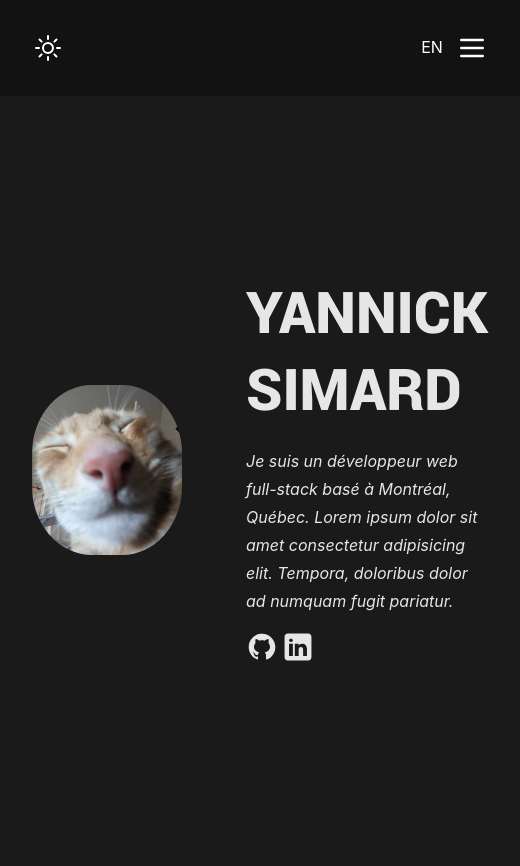
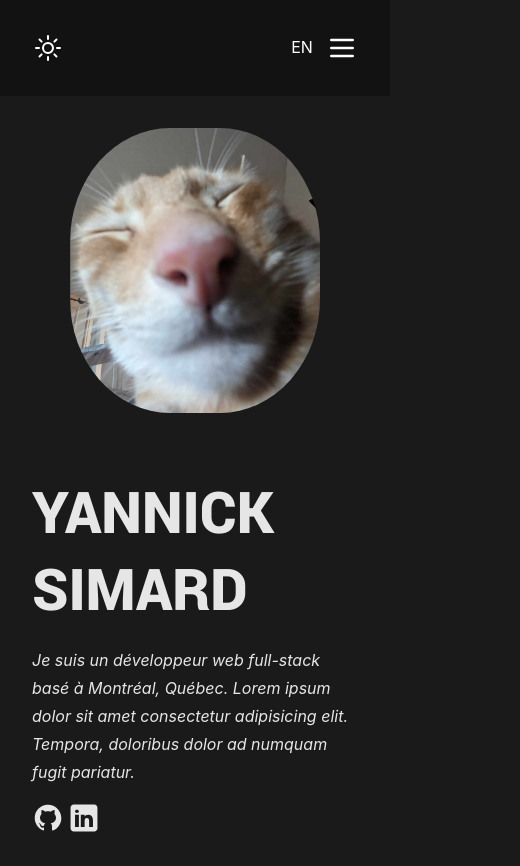
Before and after one commit to ysimard94/portfolio, a Vue app: page / in a window 390 px wide. Shown: the whole page, 520 px wide, since content can reach past the window. Before the commit the page ends 844 px from the top, so only its background shows below. Built offline with nearby package versions, Linux system fonts and the light colour scheme.

Commit message:
Adjusted breaking points

```diff
--- a/src/App.vue
+++ b/src/App.vue
@@ -96,6 +96,12 @@ main {
     margin-top: 2rem;
 }
 
+@media (max-width: 950px) {
+    .container {
+        grid-template-columns: 300px 1fr;
+    }
+}
+
 @media (max-width: 800px) {
     .container {
         grid-template-columns: 1fr;
--- a/src/components/Navigation.vue
+++ b/src/components/Navigation.vue
@@ -143,6 +143,7 @@ const closeMenu = () => {
 
 <style scoped>
 header {
+    display: grid;
     position: sticky;
     top: 0;
     height: 100svh;
@@ -185,7 +186,7 @@ button {
     display: grid;
     height: calc(100% - 64px);
     width: 100%;
-    align-items: center;
+    margin-block: auto;
     padding-left: 75px;
 }
 
@@ -251,6 +252,7 @@ nav a:focus-visible {
     nav {
         width: max-content;
         margin-right: 75px;
+        font-size: 1.5rem;
     }
 
     .settings {
--- a/src/views/HomeView.vue
+++ b/src/views/HomeView.vue
@@ -6,9 +6,9 @@
             <img src="../assets/mickey.png" alt="Profile picture" />
         </div>
         <div class="content">
-            <h1>{{ $t("home.title") }}</h1>
+            <h1>{{ $t('home.title') }}</h1>
             <p>
-                {{ $t("home.message") }} Lorem ipsum dolor sit amet consectetur
+                {{ $t('home.message') }} Lorem ipsum dolor sit amet consectetur
                 adipisicing elit. Tempora, doloribus dolor ad numquam fugit
                 pariatur.
             </p>
@@ -105,4 +105,10 @@ a:hover,
 a:focus-visible {
     animation: bounce 1s infinite;
 }
+
+@media (max-width: 600px) {
+    section {
+        flex-direction: column;
+    }
+}
 </style>
```
